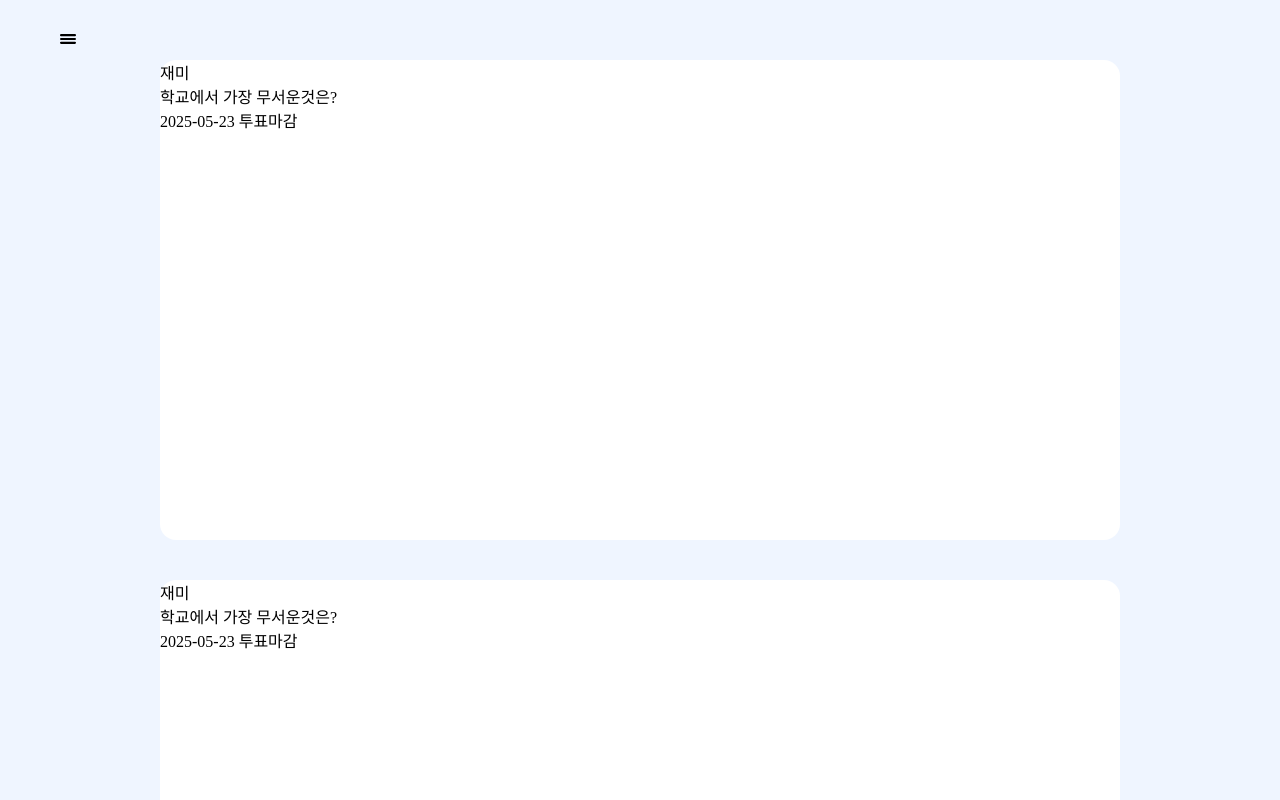
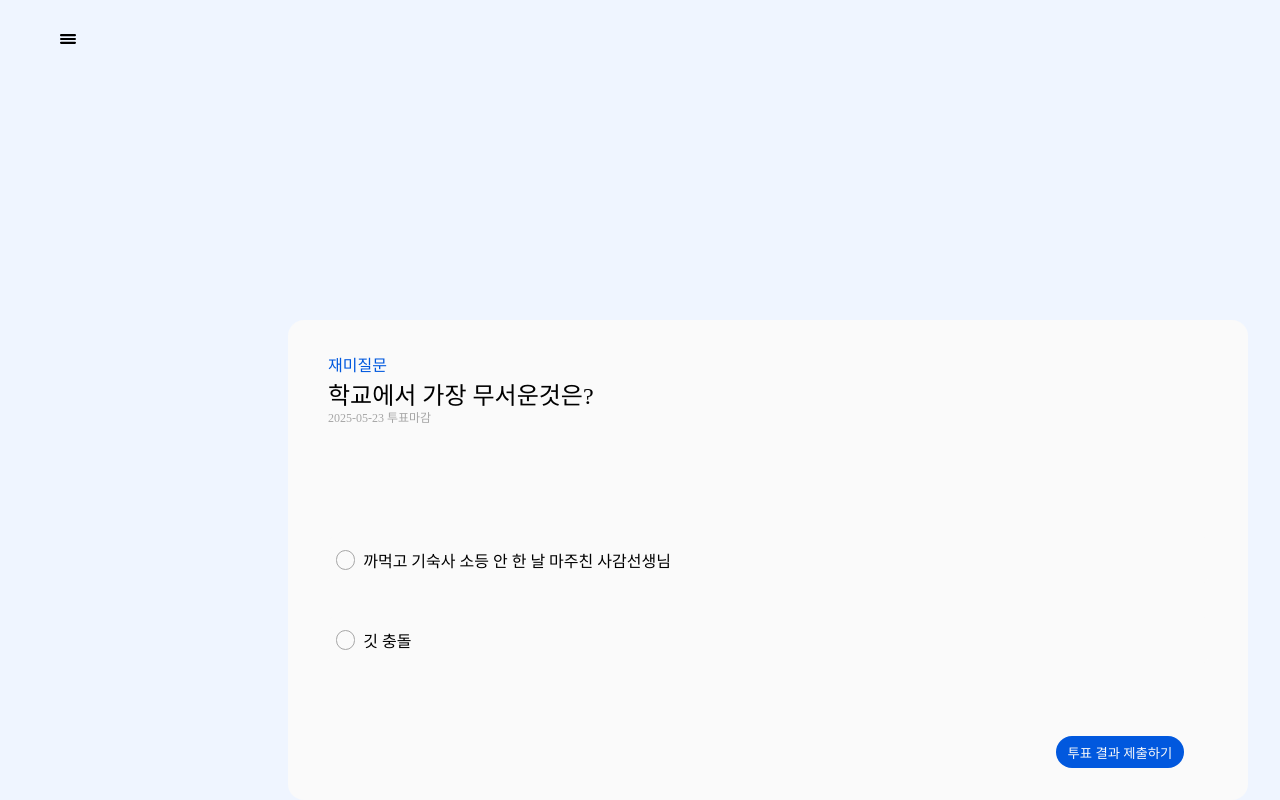
Before and after one commit to pluto-bssm/upik_realfront, a Next.js app in the folder apps/client/: page /vote in a window 1280 px wide. Shown: the top 800 px of the page. Built offline with nearby package versions, Linux system fonts and the light colour scheme.

Commit message:
feat(#4) :: 사이드바 완료 & 투표#2

```diff
--- a/apps/client/src/app/component/votepage.tsx
+++ b/apps/client/src/app/component/votepage.tsx
@@ -1,24 +1,29 @@
+import Votemenu from "../votemenu/page"
+
 export default function Votepage() {
 
-    const category="재미"
+    const category="재미질문"
     const title = "학교에서 가장 무서운것은?"
     const date="2025-05-23"
-    const IsEnd = false
+    const num = 2
 
     return (
       <div>
-        <div className="bg-[#FFFFFF] w-[120vh] h-[60vh] rounded-[2vh]">
-            <div>
-                {category}
-                <div>
-                    {title}
-                    <div>
-                        <p>{date}   투표마감</p>
+        <div className="bg-[#FAFAFA] w-[120vh] h-[60vh] rounded-[2vh]">
+            <div className="relative top-[4vh] left-[5vh]">
+                <p className="text-[#0158DE] font-['P_Regular'] text-[2vh]">{category}</p>
+                <div className="absolute top-[3vh]">
+                <p className="text-[#FFFFF] font-['P_Regular'] text-[3vh]">{title}</p>
+                    <div className="absolute top-[4vh]">
+                        <p className="text-[#A6A6A6] font-['P_Regular'] text-[1.5vh]">{date}   투표마감</p>
                     </div>
                 </div>
             </div>
         </div>
 
+        <div className="absolute top-[45%] left-[5vh] h-[auto]">
+        <Votemenu/>
+        </div>
       </div>
     );
   }
--- a/apps/client/src/app/vote/page.tsx
+++ b/apps/client/src/app/vote/page.tsx
@@ -2,10 +2,8 @@ import Votepage from "../component/votepage";
 
 export default function Vote() {
   return (
-    <div className="flex flex-col gap-[5vh]">
+    <div className="flex flex-col gap-[4vh] relative left-[16vh]">
       <Votepage />
-      <Votepage />
-
     </div>
   );
 }
--- /dev/null
+++ b/apps/client/src/app/votemenu/page.tsx
@@ -0,0 +1,46 @@
+"use client";
+
+import { useState } from 'react';
+
+export default function Votemenu() {
+  const Lists = [
+    '까먹고 기숙사 소등 안 한 날 마주친 사감선생님',
+    '깃 충돌',
+  ];
+
+  const [selected, setSelected] = useState(null);
+
+  const handleChange = (index) => {
+    // 이미 선택된 항목을 클릭하면 선택을 취소
+    if (index === selected) {
+      setSelected(null);
+    } else {
+      setSelected(index);
+    }
+  };
+
+  return (
+    <div className="flex flex-col gap-[4vh] items-center">
+      {Lists.map((item, index) => (
+        <label
+          key={index}
+          onClick={() => handleChange(index)}
+          className={`text-white font-['P_Regular'] text-[2vh] h-[6vh] w-[80vw] max-w-[110vh]
+            flex flex-row gap-[1vh] items-center justify-start rounded-[1vh]
+            ${selected === index ? 'bg-[#F1F3FB]' : 'bg-[#FAFAFA]'}`}
+        >
+          <input
+            type="radio"
+            name="vote"
+            className="appearance-none border-[0.2vh] border-[#A6A6A6] rounded-full w-[2.4vh] h-[2.4vh] ml-[1vh] checked:border-[#0158DE] checked:bg-[#0158DE] transition-all duration-200"
+            checked={selected === index}
+            onChange={() => handleChange(index)}
+          />
+          <p className="text-[#FFFFF] font-['P_Regular'] text-[2vh]">{item}</p>
+        </label >
+      ))}
+
+      <button className="relative left-[44vh] top-[5vh] border-none bg-[#0158DE] font-['P_Regular'] text-[#fafafa] w-[16vh] h-[4vh] rounded-[2vh]">투표 결과 제출하기</button>
+    </div>
+  );
+}
```
